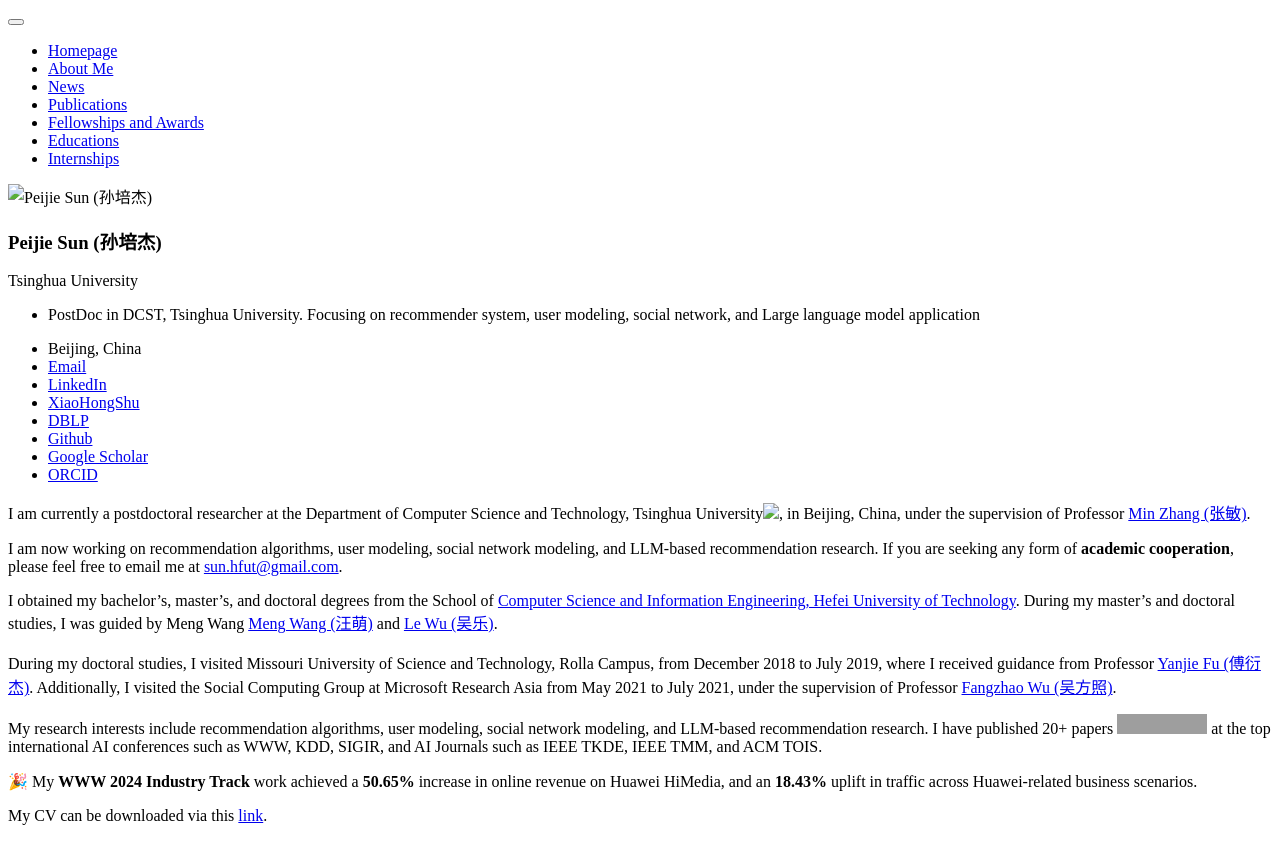
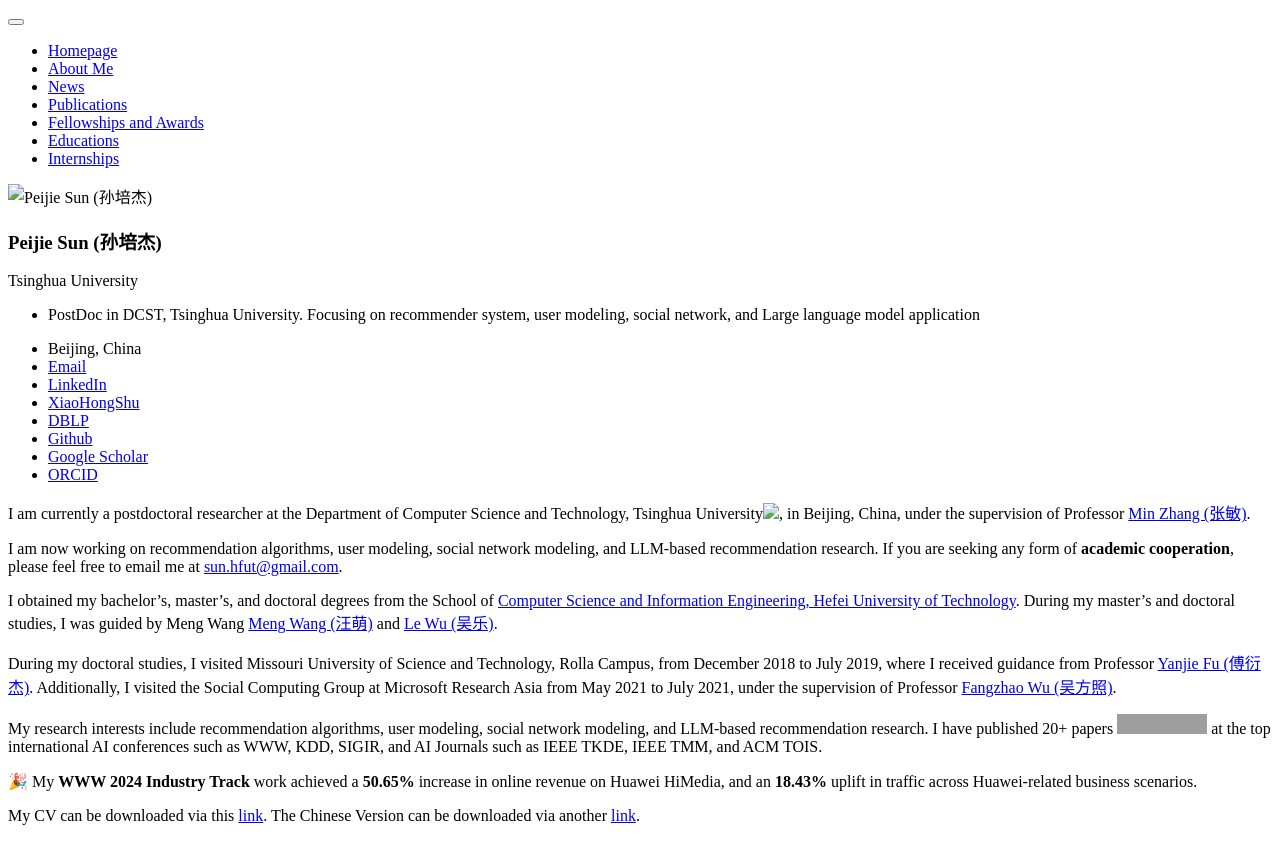
Before and after one commit to PeiJieSun/peijiesun.github.io, a Jekyll site: the page built from _pages/includes/intro.md, in a window 1280 px wide. Shown: the top 864 px of the page. Built offline with Jekyll 4.4.1, drawn with Linux system fonts in a browser that asks for light colours; our own code applies the rules of GitHub Pages for plain Markdown files; comment, search, counter and statistics services are not loaded; grey boxes are pictures that could not be loaded.

Commit message:
Update intro.md

```diff
--- a/_pages/includes/intro.md
+++ b/_pages/includes/intro.md
@@ -10,4 +10,4 @@ My research interests include recommendation algorithms, user modeling, social n
 
 🎉 My **WWW 2024 Industry Track** work achieved a **50.65%** increase in online revenue on Huawei HiMedia, and an **18.43%** uplift in traffic across Huawei-related business scenarios.
 
-My CV can be downloaded via this [link](https://www.dropbox.com/scl/fi/stlulz6bu2enmv6tg4c3d/CV_PeijieSun.pdf?rlkey=3uaw8tbscqqj148ke7rbyb32b&st=unct51qy&dl=0).
+My CV can be downloaded via this [link](https://www.dropbox.com/scl/fi/stlulz6bu2enmv6tg4c3d/CV_PeijieSun.pdf?rlkey=3uaw8tbscqqj148ke7rbyb32b&st=unct51qy&dl=0). The Chinese Version can be downloaded via another [link](https://www.dropbox.com/scl/fi/2y76koq2929bq5yjfstet/.pdf?rlkey=ejedj7y20zoml9mjnzrcqnu1p&st=eqy5brpf&dl=0).
```
